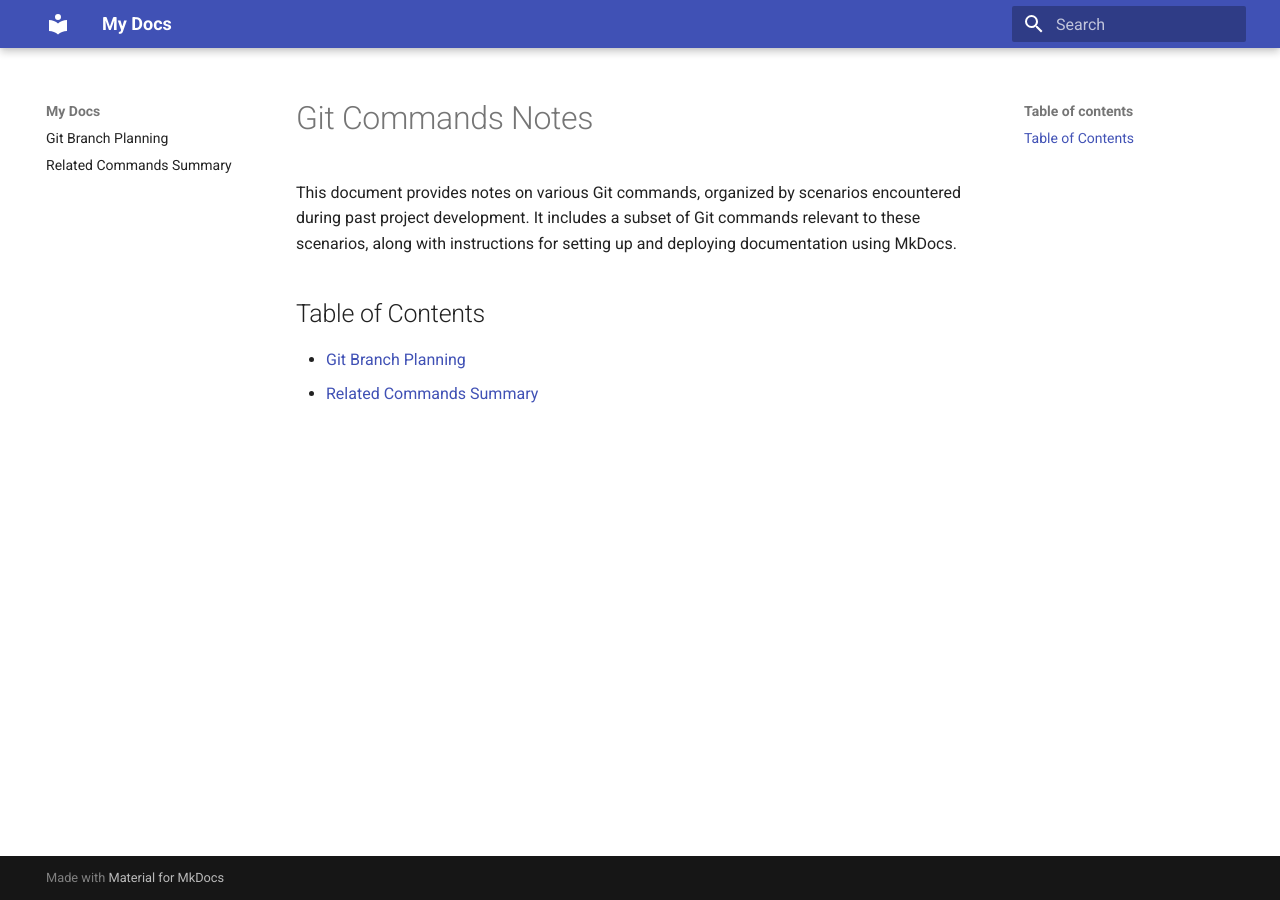
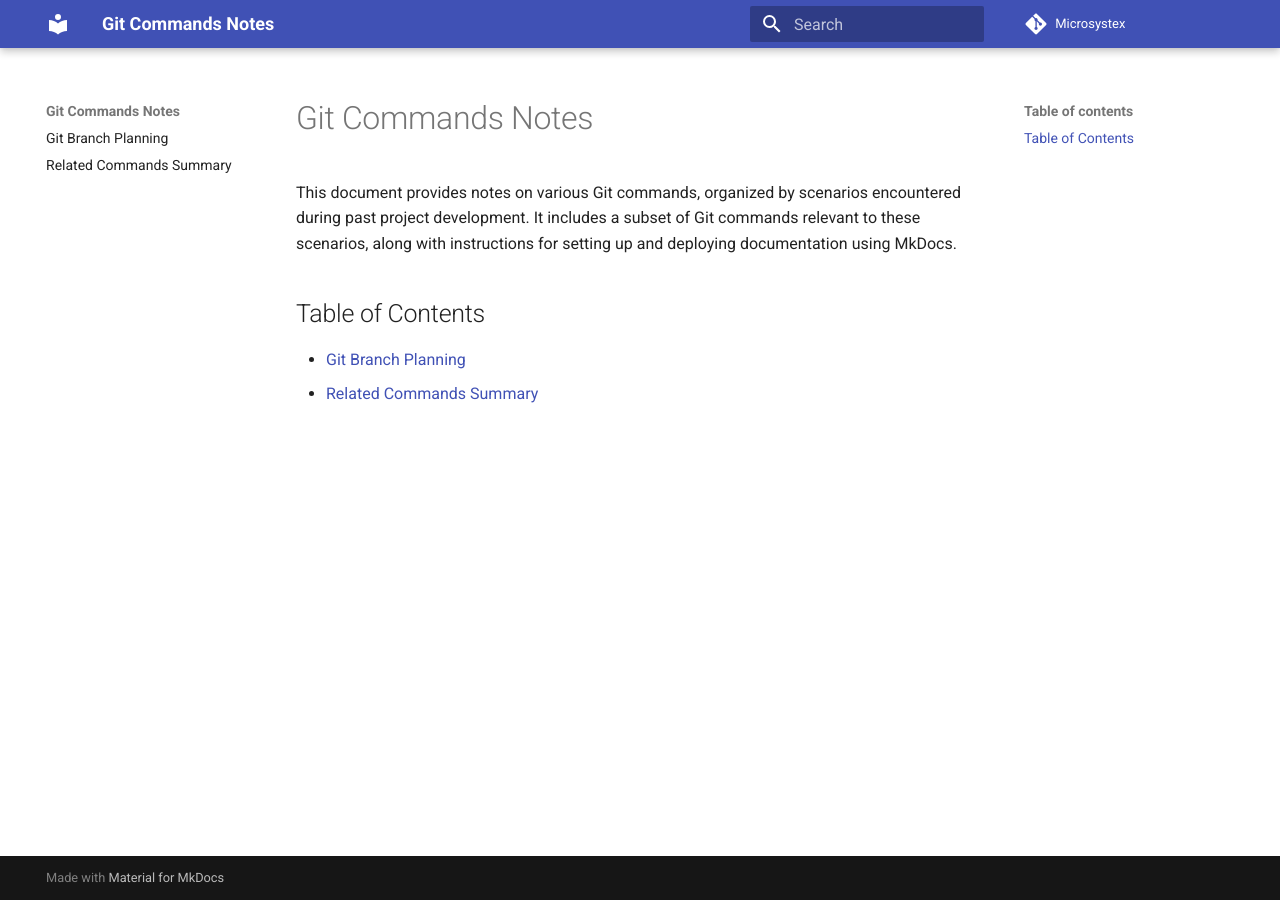
Before and after one commit to microsystex/git-commands-notes, an MkDocs documentation site: the page built from docs/index.md, in a window 1280 px wide. Built offline with MkDocs 1.6.1 and Material for MkDocs 9.7.7, drawn with Linux system fonts in a browser that asks for light colours.

Commit message:
Update MkDocs configuration with new site name, description, author, and repository URL

```diff
--- a/mkdocs.yml
+++ b/mkdocs.yml
@@ -1,4 +1,7 @@
-site_name: My Docs
+site_name: Git Commands Notes
+site_description: Documentation for Git commands and branching strategies
+site_author: Dyson Liu
+repo_url: https://microsystex.github.io/git-commands-notes/
 
 theme:
   name: material
```
